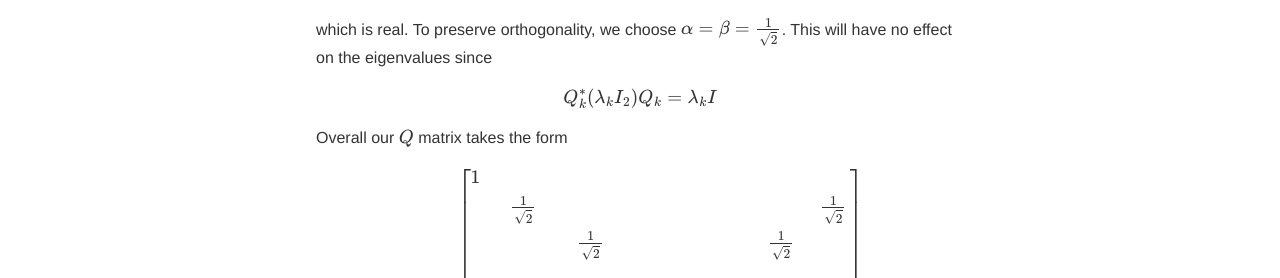
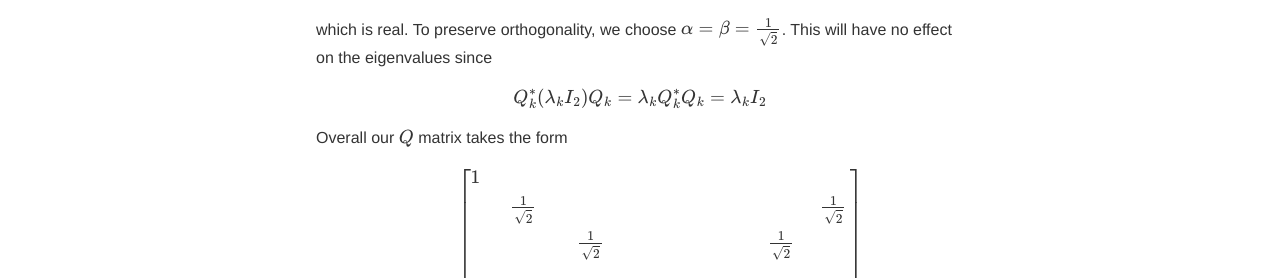
Before and after one commit to jvlmdr/jack.valmadre.net, a Jekyll site: the page built from notes/_posts/2020-01-06-sample-smooth-paths.md, in a window 1280 px wide and 900 px high, scrolled down 2971 px. Shown: the part 171-449 px from the top of the window. Built offline with Jekyll 4.4.1, drawn with Linux system fonts in a browser that asks for light colours; nearby versions of some CDN libraries; formulas are drawn with MathJax 3.

Commit message:
Update 2020-01-06-sample-smooth-paths.md

```diff
--- a/notes/_posts/2020-01-06-sample-smooth-paths.md
+++ b/notes/_posts/2020-01-06-sample-smooth-paths.md
@@ -122,7 +122,7 @@ which is real.
 To preserve orthogonality, we choose $\alpha = \beta = \frac{1}{\sqrt{2}}$.
 This will have no effect on the eigenvalues since
 
-$$ Q_{k}^{\ast} (\lambda_k I_{2}) Q_{k} = \lambda_k I $$
+$$ Q_{k}^{\ast} (\lambda_k I_{2}) Q_{k} = \lambda_k Q_{k}^{\ast} Q_{k} = \lambda_k I_2 $$
 
 Overall our $Q$ matrix takes the form
 
```
